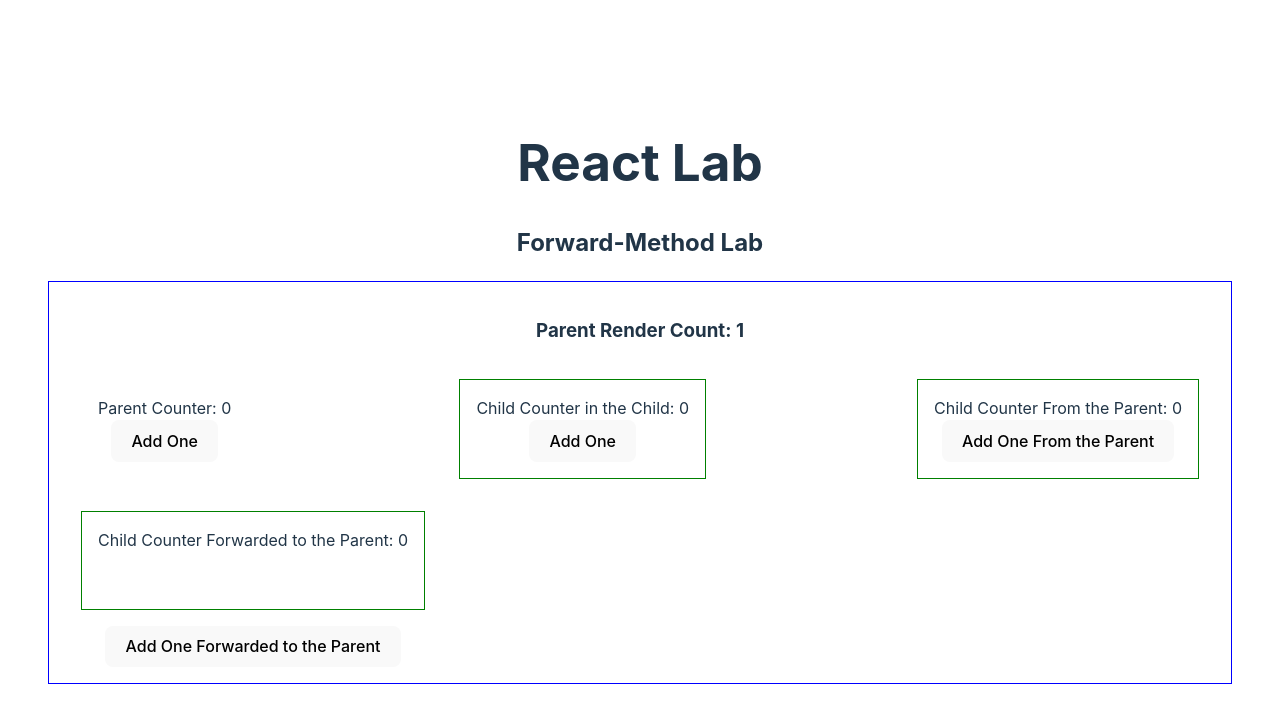
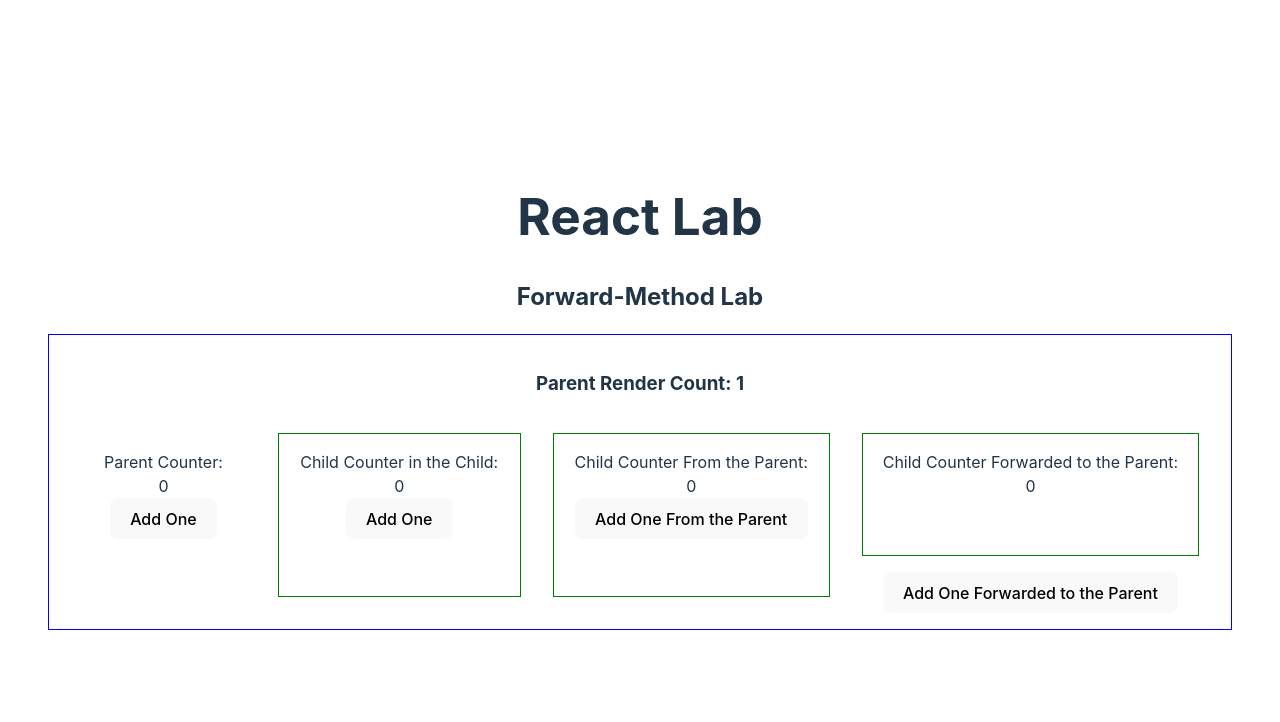
Before and after one commit to benhuangbmj/react-lab, a React (Vite) app: page /forward-methods in a window 1280 px wide. Shown: the top 722 px of the page. Built offline with nearby package versions, Linux system fonts and the light colour scheme.

Commit message:
change: change the flexbox-row class

```diff
--- a/src/App.css
+++ b/src/App.css
@@ -63,9 +63,7 @@
 .flexbox-row {
   display: flex;
   flex-direction: row;
-  flex-wrap: wrap;
   justify-content: space-between;
-  align-items: start;
   margin: auto;
 }
 
```
